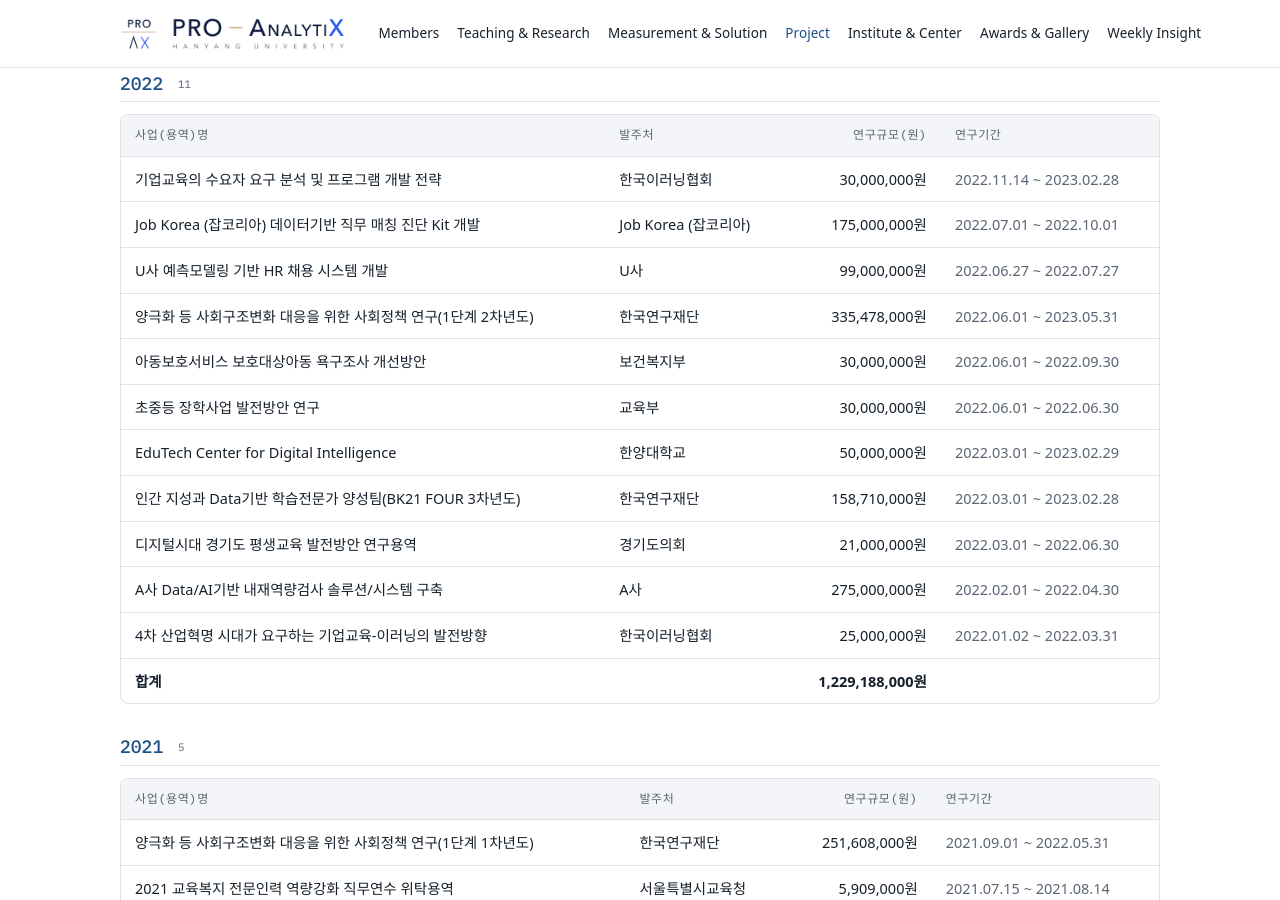
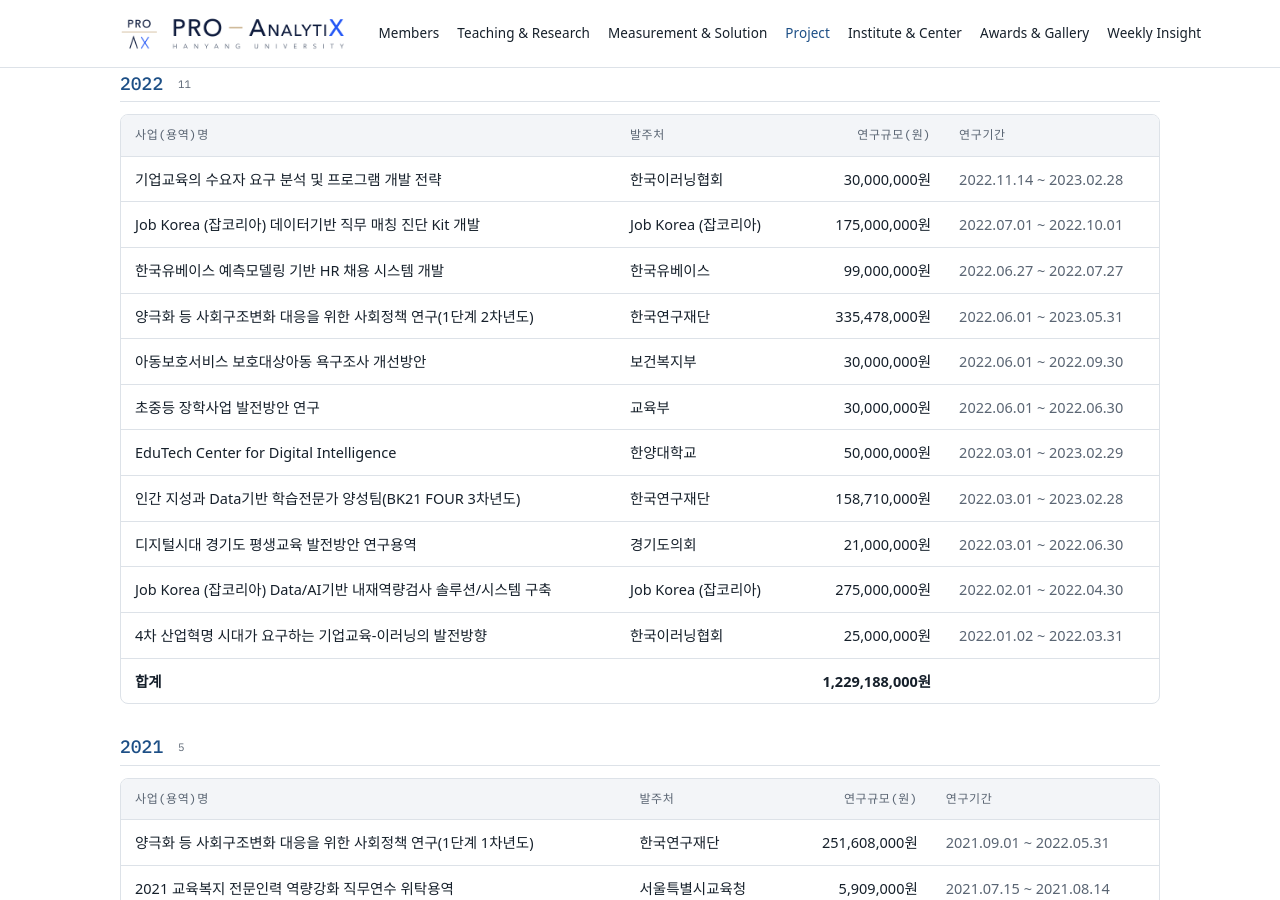
Before and after one commit to drsprolab/drsprolab.github.io, a Jekyll site: the page built from project.md, in a window 1280 px wide and 900 px high, scrolled down 3459 px. Built offline with Jekyll 4.4.1, drawn with Linux system fonts in a browser that asks for light colours; some web fonts are replaced.

Commit message:
projects: U사 → 한국유베이스, A사 → Job Korea (잡코리아)
Co-Authored-By: Claude Opus 5.5 <noreply@anthropic.com>

```diff
--- a/_data/institute_details.yml
+++ b/_data/institute_details.yml
@@ -444,8 +444,8 @@ ecdi:
     - title: "양극화 등 사회구조변화 대응을 위한 사회정책 연구"
       client: "한국연구재단"
       period: "2022.06.01 ~ 2023.05.31"
-    - title: "U사 예측모델링 기반 HR 채용 시스템 개발"
-      client: "U사"
+    - title: "한국유베이스 예측모델링 기반 HR 채용 시스템 개발"
+      client: "한국유베이스"
       period: "2022.06.27 ~ 2022.07.27"
     - title: "Job Korea (잡코리아) 데이터기반 직무 매칭 진단 Kit 개발"
       client: "Job Korea (잡코리아)"
--- a/_data/projects.yml
+++ b/_data/projects.yml
@@ -150,8 +150,8 @@
   amount: 175000000
   period: "2022.07.01 ~ 2022.10.01"
 - year: 2022
-  title: "U사 예측모델링 기반 HR 채용 시스템 개발"
-  client: "U사"
+  title: "한국유베이스 예측모델링 기반 HR 채용 시스템 개발"
+  client: "한국유베이스"
   amount: 99000000
   period: "2022.06.27 ~ 2022.07.27"
 - year: 2022
@@ -185,8 +185,8 @@
   amount: 21000000
   period: "2022.03.01 ~ 2022.06.30"
 - year: 2022
-  title: "A사 Data/AI기반 내재역량검사 솔루션/시스템 구축"
-  client: "A사"
+  title: "Job Korea (잡코리아) Data/AI기반 내재역량검사 솔루션/시스템 구축"
+  client: "Job Korea (잡코리아)"
   amount: 275000000
   period: "2022.02.01 ~ 2022.04.30"
 - year: 2022
```
